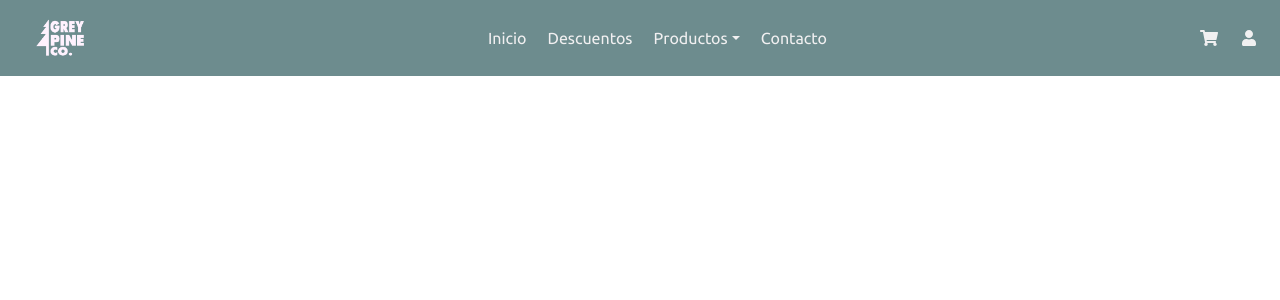
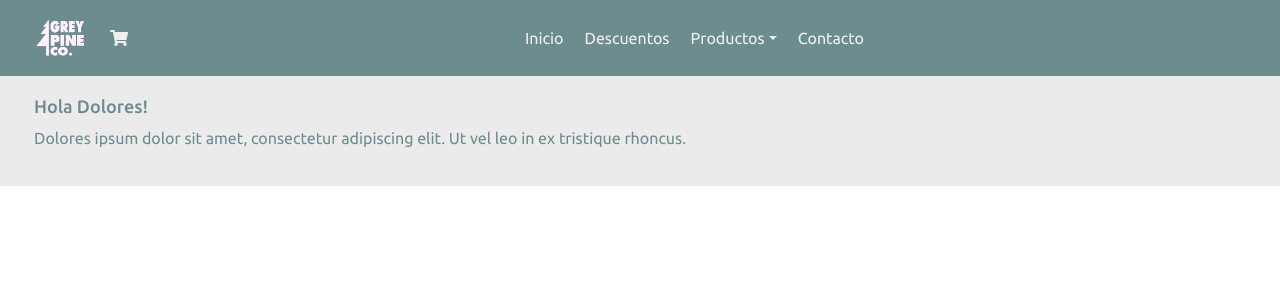
Before and after one commit to dperezlaborda/curso-coderhouse, a React (Create React App) app: page / in a window 1280 px wide. Shown: the top 300 px of the page. Built offline with nearby package versions, Linux system fonts and the light colour scheme.

Commit message:
se agregan componentes de listContainer y CartWidget

```diff
--- a/src/App.js
+++ b/src/App.js
@@ -1,10 +1,12 @@
 import React from 'react';
 import NavBar from './components/NavBar';
+import ItemListContainer from './components/ItemListContainer';
 
 function App() {
   return (
     <div className="App">
       <NavBar />
+      <ItemListContainer greeting="Hola Dolores" name="Dolores" />
     </div>
   );
 }
--- /dev/null
+++ b/src/components/CartWidget.js
@@ -0,0 +1,13 @@
+import React from 'react';
+import { FontAwesomeIcon } from '@fortawesome/react-fontawesome';
+import { faShoppingCart } from '@fortawesome/free-solid-svg-icons';
+
+const CartWidget = () => {
+    return (
+        <>
+            <FontAwesomeIcon icon={faShoppingCart} className="icon" />
+        </>
+    )
+}
+
+export default CartWidget;
--- /dev/null
+++ b/src/components/ItemListContainer.js
@@ -0,0 +1,13 @@
+import React from 'react';
+import '../styles/itemListContainer.css';
+
+const ItemListContainer = ({ greeting, name }) => {
+    return (
+        <section id="greeting">
+            <h2 className="greeting-title">{greeting}!</h2>
+            <p className="greeting-txt">{name} ipsum dolor sit amet, consectetur adipiscing elit. Ut vel leo in ex tristique rhoncus.</p>
+        </section>
+    )
+}
+
+export default ItemListContainer;
--- a/src/components/NavBar.js
+++ b/src/components/NavBar.js
@@ -3,9 +3,8 @@ import Navbar from 'react-bootstrap/Navbar';
 import Nav from 'react-bootstrap/Nav';
 import NavDropdown from 'react-bootstrap/NavDropdown';
 import logo from '../images/logo.png';
+import CartWidget from './CartWidget';
 import '../styles/navbar.css';
-import { FontAwesomeIcon } from '@fortawesome/react-fontawesome';
-import { faShoppingCart, faUser } from '@fortawesome/free-solid-svg-icons';
 
 const NavBar = () => {
     return (
@@ -15,6 +14,7 @@ const NavBar = () => {
                     <img src={logo} alt="logo de brand" className="d-inline-block align-top" width="70" height="50" />
                 </Navbar.Brand>
                 <Navbar.Toggle aria-controls="basic-navbar-nav" className="custom-toggler ml-auto" />
+                <CartWidget />
                 <Navbar.Collapse id="basic-navbar-nav">
                     <Nav className="mx-auto">
                         <Nav.Link href="#home">Inicio</Nav.Link>
@@ -28,8 +28,6 @@ const NavBar = () => {
                         <Nav.Link href="#contact">Contacto</Nav.Link>
                     </Nav>
                 </Navbar.Collapse>
-                <FontAwesomeIcon icon={faShoppingCart} className="icon mr-4" />
-                <FontAwesomeIcon icon={faUser} className="icon" />
             </Navbar>
         </header >
     )
--- /dev/null
+++ b/src/styles/itemListContainer.css
@@ -0,0 +1,17 @@
+*{
+    font-family: 'Ubuntu', sans-serif;
+}
+
+#greeting{
+    color:#6d8c8e;
+    padding:20px 34px;
+    background-color: #ebebeb;
+}
+
+.greeting-title{
+    font-size:18px;
+}
+
+.greeting-txt{
+    font-size:16px;
+}
--- a/src/styles/navbar.css
+++ b/src/styles/navbar.css
@@ -72,9 +72,3 @@
 .icon:hover{
     color:#aec8ca;
 }
-
-@media (max-width: 768px){
-    .icon{
-        display:none;
-    }
-}
```
Also changed, not shown: 1 other file (tests, documents, lock files or other folders).
